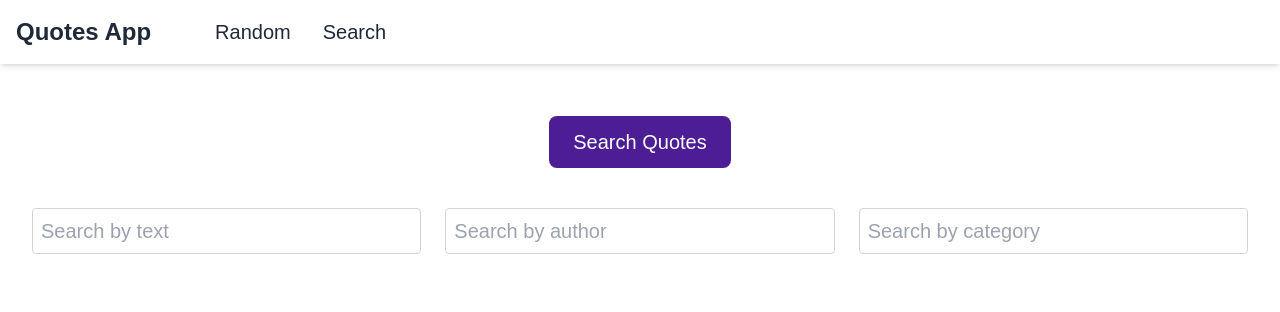
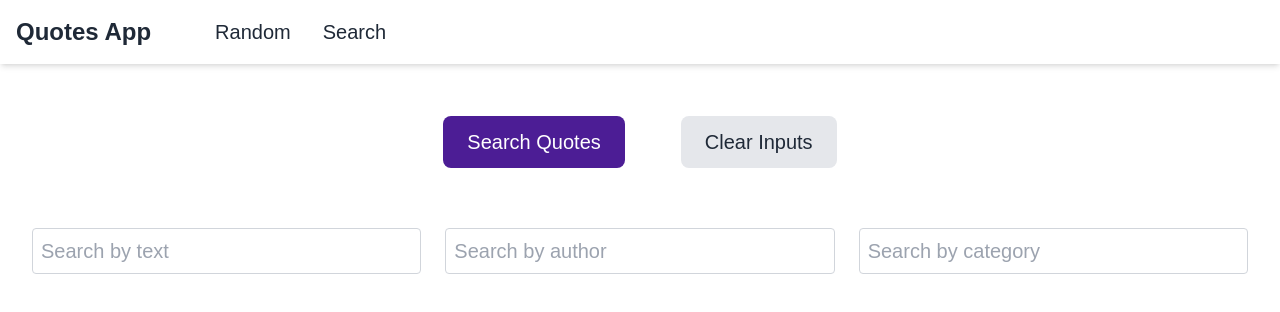
Before and after one commit to AndyDrewDev/react-next-js-quotes-app, a Next.js app in the folder client/: page /search in a window 1280 px wide. Shown: the top 312 px of the page. Built offline with nearby package versions, Linux system fonts and the light colour scheme.

Commit message:
Added 'Clear Inputs' button to SearchPage for resetting input fields and improved button styling in Button component with variant support.

```diff
--- a/client/app/search/page.js
+++ b/client/app/search/page.js
@@ -24,6 +24,7 @@ export default function SearchPage() {
   const [searchSubmitted, setSearchSubmitted] = useState(false)
   const [errors, setErrors] = useState({})
 
+  const buttonsContainerStyle = 'flex justify-center gap-4'
   const inputsContainerStyle =
     'text-xl flex flex-col md:flex-row justify-center gap-4 md:gap-6 mb-6 mt-10'
   const inputContainerStyle = 'w-full justify-center'
@@ -78,14 +79,25 @@ export default function SearchPage() {
     return newErrors
   }
 
+  const clearInputs = () => {
+    setText('')
+    setAuthor('')
+    setCategory('')
+    setErrors({})
+  }
+
   return (
     <div className='p-4'>
       {/* <h1 className='text-3xl mb-6 text-center dark:text-white'>
         Search Quotes
       </h1> */}
-
-      <div className='text-center'>
-        <Button onClick={handleSearch} text='Search Quotes' />
+      <div className={buttonsContainerStyle}>
+        <div className='text-center'>
+          <Button onClick={handleSearch} text='Search Quotes' />
+        </div>
+        <div className='text-center'>
+          <Button onClick={clearInputs} text='Clear Inputs' variant='secondary' />
+        </div>
       </div>
 
       <div className={inputsContainerStyle}>
@@ -121,7 +133,7 @@ export default function SearchPage() {
             className={inputStyle}
           />
           {errors?.category && (
-            <p className={errorStyle + 'px-5'}>{errors.category}</p>
+            <p className={errorStyle + ' px-5'}>{errors.category}</p>
           )}
         </div>
       </div>
--- a/client/components/Button.jsx
+++ b/client/components/Button.jsx
@@ -1,10 +1,16 @@
-export default function Button({ onClick, text }) {
+const styleVariants = {
+  base: 'text-xl px-6 py-3 rounded-lg focus:outline-none',
+  primary: 'bg-violet-900 text-white hover:bg-violet-800 active:bg-violet-950',
+  secondary: 'bg-gray-200 text-gray-800 hover:bg-gray-300 active:bg-gray-400',
+  // danger: 'bg-red-500 text-white hover:bg-red-600 active:bg-red-700 ring-red-600',
+}
+
+export default function Button({ onClick, text, variant = 'primary' }) {
+  const buttonStyle = `${styleVariants.base} ${styleVariants[variant]}`
+
   return (
     <div className='text-center m-5'>
-      <button
-        onClick={onClick}
-        className='bg-violet-900 text-white text-xl px-6 py-3 rounded-lg hover:bg-violet-800 focus-outline-none focus:ring-2 focus:ring-violet-600'
-      >
+      <button onClick={onClick} className={buttonStyle}>
         {text}
       </button>
     </div>
```
